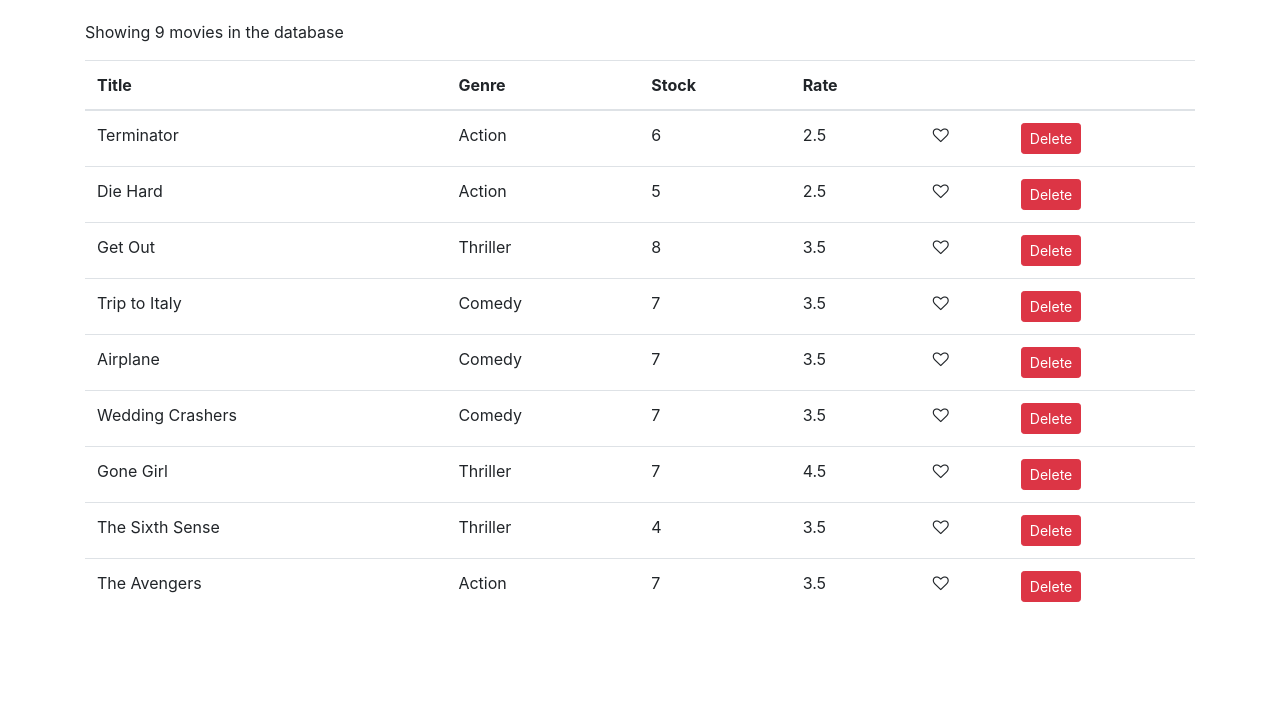
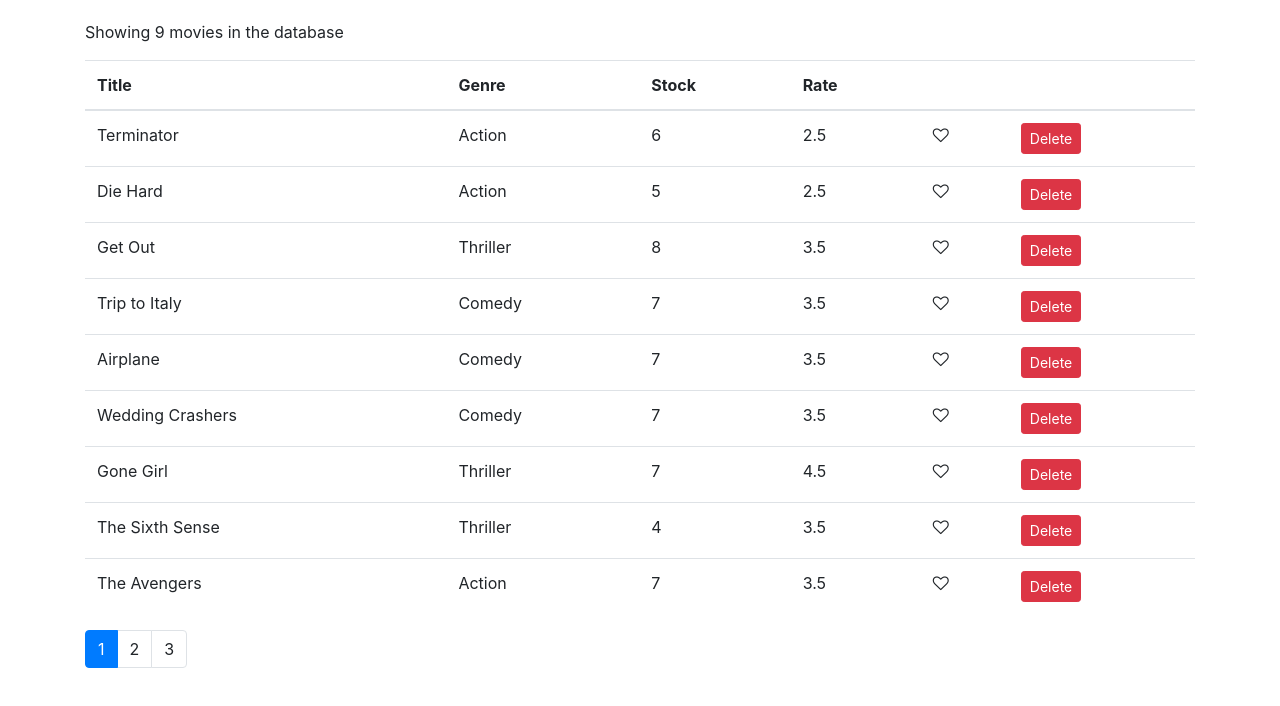
Before and after one commit to tessasullivan/vidly, a React (Create React App) app: page / in a window 1280 px wide. Shown: the top 706 px of the page. Built offline with nearby package versions, Linux system fonts and the light colour scheme.

Commit message:
Pagination UI added

```diff
--- a/package.json
+++ b/package.json
@@ -5,6 +5,7 @@
   "dependencies": {
     "bootstrap": "^4.1.1",
     "font-awesome": "^4.7.0",
+    "lodash": "^4.17.10",
     "react": "^16.8.6",
     "react-dom": "^16.8.6",
     "react-scripts": "3.0.1"
--- /dev/null
+++ b/src/components/common/pagination.jsx
@@ -0,0 +1,24 @@
+import React from "react";
+import _ from "lodash";
+
+const Pagination = props => {
+  const { itemsCount, pageSize, onPageChange, currentPage } = props;
+  const pagesCount = Math.ceil(itemsCount / pageSize);
+
+  if (pagesCount === 1) return null;
+  const pages = _.range(1, pagesCount + 1);
+
+  return (
+    <nav>
+      <ul className="pagination">
+        {pages.map(page => (
+          <li className={ page === currentPage ? "page-item active" :"page-item"} key={page}>
+            <a className="page-link" onClick={() => onPageChange(page)}>{page}</a>
+          </li>
+        ))}
+      </ul>
+    </nav>
+  );
+};
+
+export default Pagination;
--- a/src/components/movies.jsx
+++ b/src/components/movies.jsx
@@ -1,10 +1,13 @@
 import React, { Component } from "react";
 import { getMovies } from "../services/fakeMovieService";
 import Like from "./common/like";
+import Pagination from "./common/pagination";
 
 class Movies extends Component {
   state = {
-    movies: getMovies()
+    movies: getMovies(),
+    pageSize: 4,
+    currentPage: 1
   };
 
   handleDelete = movie => {
@@ -15,13 +18,18 @@
   handleLike = movie => {
     const movies = [...this.state.movies];
     const index = movies.indexOf(movie);
-    movies[index] = {...movies[index]};
+    movies[index] = { ...movies[index] };
     movies[index].liked = !movies[index].liked;
-    this.setState({movies});
+    this.setState({ movies });
+  };
+
+  handlePageChange = page => {
+    this.setState({currentPage: page});
   };
 
   render() {
     const { length: count } = this.state.movies;
+    const { pageSize, currentPage} = this.state;
 
     if (count === 0) return <p>There are no movies in the database.</p>;
 
@@ -47,7 +55,10 @@
                 <td>{movie.numberInStock}</td>
                 <td>{movie.dailyRentalRate}</td>
                 <td>
-                  <Like liked={movie.liked} onClick={() => this.handleLike(movie)} />
+                  <Like
+                    liked={movie.liked}
+                    onClick={() => this.handleLike(movie)}
+                  />
                 </td>
                 <td>
                   <button
@@ -61,6 +72,12 @@
             ))}
           </tbody>
         </table>
+        <Pagination
+          itemsCount={count}
+          pageSize={pageSize}
+          currentPage={currentPage}
+          onPageChange={this.handlePageChange}
+        />
       </React.Fragment>
     );
   }
```
Also changed, not shown: 1 other file (tests, documents, lock files or other folders).
